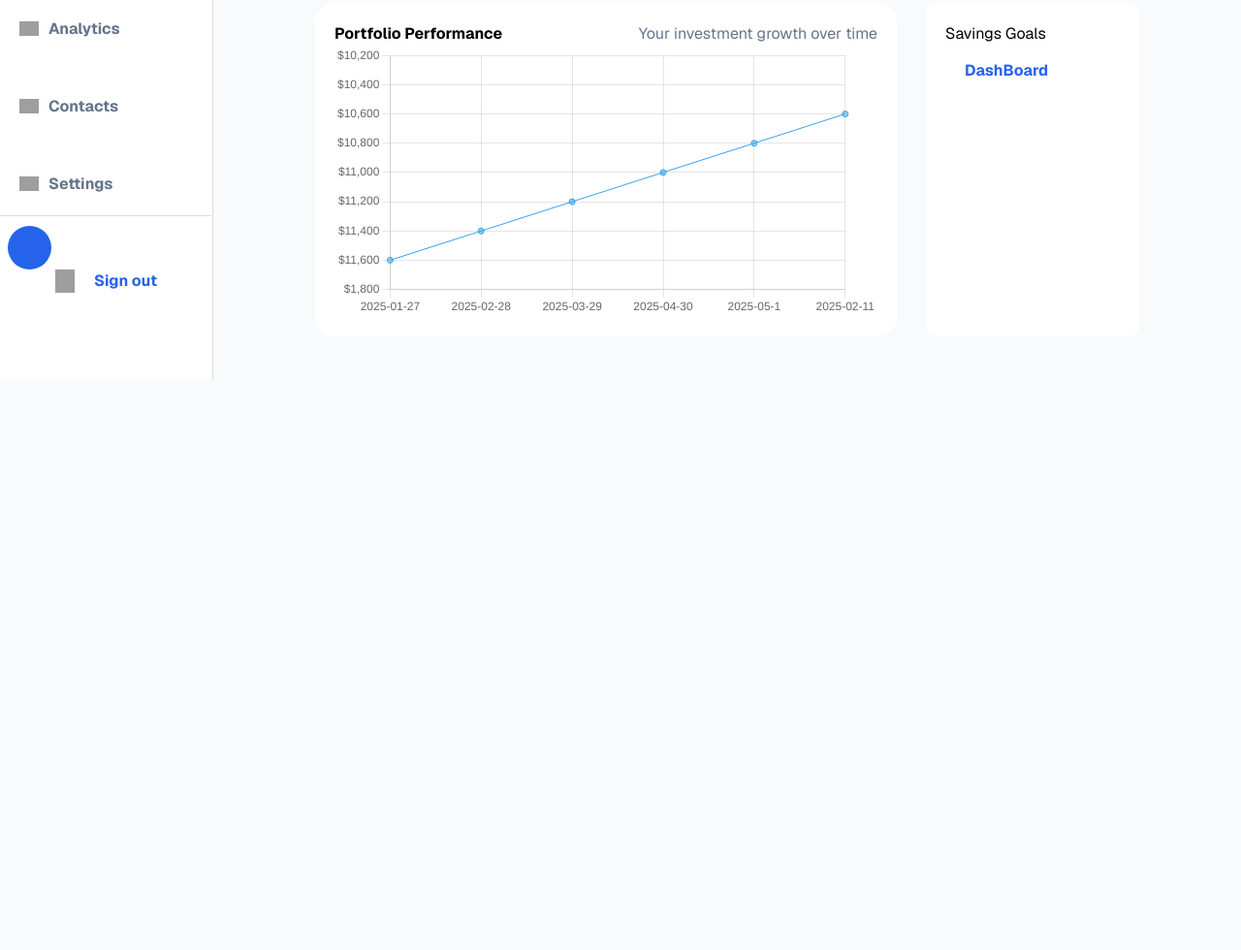
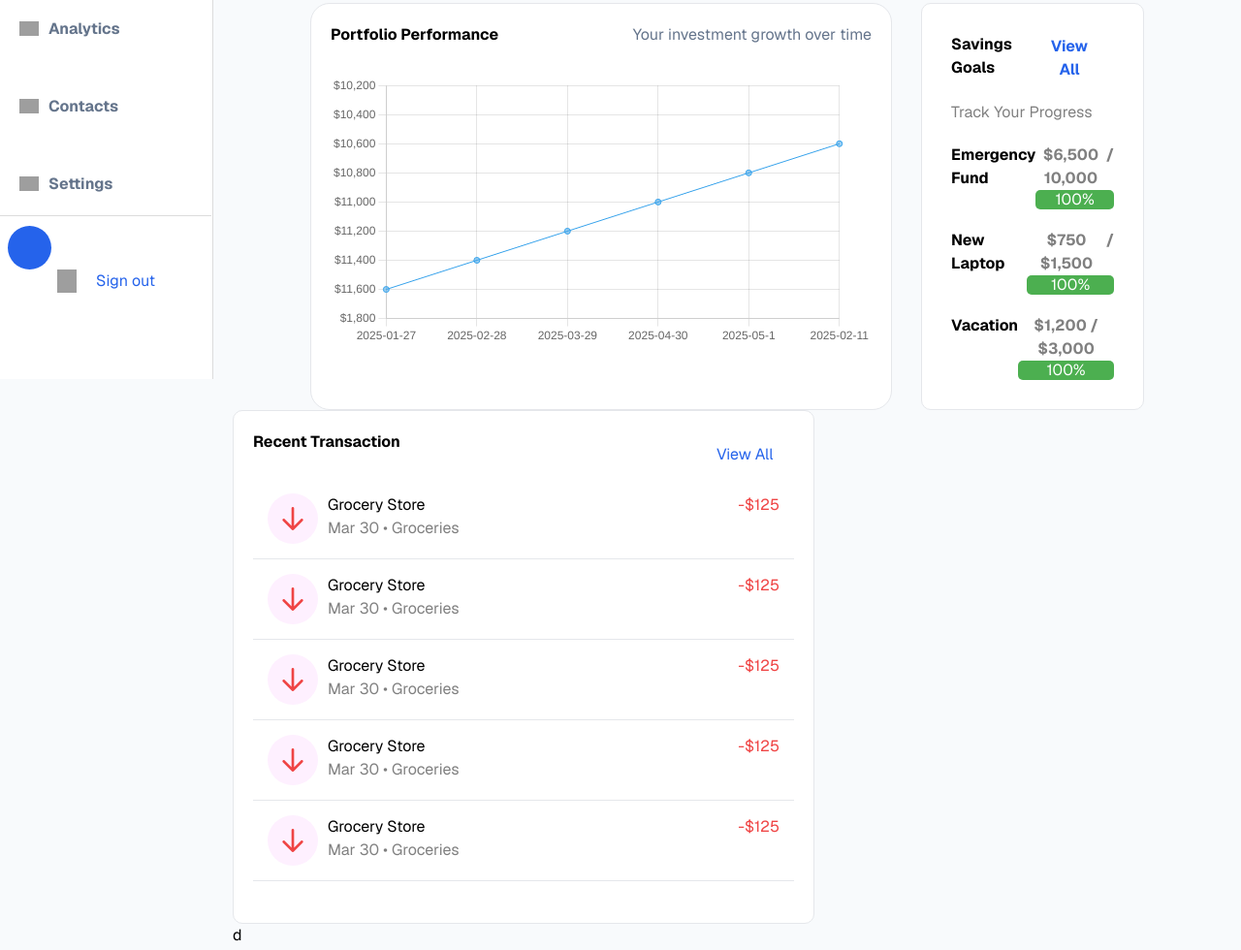
Before and after one commit to famzyjr/aunthentication-, a website with bundled scripts: page Homepage.html in a window 1280 px wide. Shown: the part 409-1389 px from the top of the page at 97% size. Before the commit the page ends 880 px from the top, so only its background shows below. Built offline with nearby package versions, Linux system fonts and the light colour scheme; no server answers; grey boxes are pictures that could not be loaded.

Commit message:
home dasboard update

```diff
--- a/Homepage.html
+++ b/Homepage.html
@@ -13,8 +13,9 @@
   <link href="https://fonts.googleapis.com/css2?family=Geist:wght@100..900&display=swap" rel="stylesheet">
 </head>
 
-<body class="">
+<body>
   <div>
+    <!-- Header -->
     <div class="headercon">
       <div class="header">
         <div class="searchbar">g</div>
@@ -24,72 +25,94 @@
         </div>
       </div>
     </div>
+
+    <!-- Dashboard Content -->
     <div class="DashboardContentCon">
+      <!-- Dashboard Header -->
       <div class="dasboardContentHeader">
         <div class="overviewHeader">
           <h1>Dashboard</h1>
           <p>Here's an overview of your finances</p>
         </div>
-        <div class="reportbtnCon"><button class="reportbtn">View Reports <img src="icons8-forward-24.png"
-              alt=""></button></div>
+        <div class="reportbtnCon">
+          <button class="reportbtn">
+            View Reports <img src="icons8-forward-24.png" alt="">
+          </button>
         </div>
+      </div>
+
+      <!-- Stats Cards -->
       <div class="flex flex-row justify-center gap-[20px]">
-        <div class="DashboardContent ">
+        <div class="DashboardContent">
           <div>
-            <div class="flex gap-[20px] justify-center mt-[20px]"><span class="text-[#2563EB] ">$</span>
+            <div class="flex gap-[20px] justify-center mt-[20px]">
+              <span class="text-[#2563EB] ">$</span>
               <p class="text-[#64748b]">Total Balance</p>
             </div>
             <div class="DashboardContentPara">
-              <p class="font-bold text-2xl  text-[#1E293B]">$24,851</p>
+              <p class="font-bold text-2xl text-[#1E293B]">$24,851</p>
               <div class="flex">
                 <div class="flex">
-                  <p class="DashboardContentPara"></p><img src="icons8-up-24.png" alt=""> +12.5%
+                  <p class="DashboardContentPara"></p>
+                  <img src="icons8-up-24.png" alt=""> +12.5%
                 </div>
               </div>
             </div>
           </div>
         </div>
-        <div class="DashboardContent ">
+
+        <div class="DashboardContent">
           <div>
-            <div class="flex gap-[20px] justify-center mt-[20px]"><span class="text-[#2563EB] "><img width="20"
-                  height="20" src="https://img.icons8.com/glyph-neue/64/228BE6/bullish--v1.png"
-                  alt="bullish--v1" /></span>
+            <div class="flex gap-[20px] justify-center mt-[20px]">
+              <span class="text-[#2563EB]">
+                <img width="20" height="20"
+                     src="https://img.icons8.com/glyph-neue/64/228BE6/bullish--v1.png"
+                     alt="bullish--v1" />
+              </span>
               <p class="text-[#64748b]">Investments</p>
             </div>
             <div class="DashboardContentPara">
-              <p class="font-bold text-2xl  text-[#1E293B]">$18,300</p>
+              <p class="font-bold text-2xl text-[#1E293B]">$18,300</p>
               <div class="flex">
                 <div class="flex">
-                  <p class="DashboardContentPara"></p><img src="icons8-up-24.png" alt="">+8.2%
+                  <p class="DashboardContentPara"></p>
+                  <img src="icons8-up-24.png" alt=""> +8.2%
                 </div>
               </div>
             </div>
           </div>
         </div>
-        <div class="DashboardContent ">
+
+        <div class="DashboardContent">
           <div>
-            <div class="flex gap-[20px] justify-center mt-[20px]"><span class="text-[#2563EB] "><img width="20"
-                  height="20" src="https://img.icons8.com/ios-glyphs/30/228BE6/money-box--v1.png"
-                  alt="money-box--v1" /></span>
+            <div class="flex gap-[20px] justify-center mt-[20px]">
+              <span class="text-[#2563EB]">
+                <img width="20" height="20"
+                     src="https://img.icons8.com/ios-glyphs/30/228BE6/money-box--v1.png"
+                     alt="money-box--v1" />
+              </span>
               <p class="text-[#64748b]">Savings</p>
             </div>
             <div class="DashboardContentPara">
-              <p class="font-bold text-2xl  text-[#1E293B]">$6,263</p>
+              <p class="font-bold text-2xl text-[#1E293B]">$6,263</p>
               <div class="flex">
                 <div class="flex">
-                  <p class="DashboardContentPara"></p><img src="icons8-up-24.png" alt=""> +24.3%
+                  <p class="DashboardContentPara"></p>
+                  <img src="icons8-up-24.png" alt=""> +24.3%
                 </div>
               </div>
             </div>
           </div>
         </div>
-        <div class="DashboardContent ">
+
+        <div class="DashboardContent">
           <div>
-            <div class="flex gap-[20px] justify-center mt-[20px]"><span class="text-[#2563EB] ">$</span>
+            <div class="flex gap-[20px] justify-center mt-[20px]">
+              <span class="text-[#2563EB] ">$</span>
               <p class="text-[#64748b]">Monthly Goal</p>
             </div>
             <div class="DashboardContentPara flex flex-col gap-[10px]">
-              <p class="font-bold text-2xl  text-[#1E293B]">78%</p>
+              <p class="font-bold text-2xl text-[#1E293B]">78%</p>
               <div class="progress-container">
                 <div class="progress-bar" id="myProgressBar"></div>
               </div>
@@ -102,90 +125,241 @@
           </div>
         </div>
       </div>
+
+      <!-- Charts + Goals -->
       <div>
         <div class="flex justify-center gap-[30px] mt-[20px]">
+          <!-- Portfolio Chart -->
           <div class="chartcon">
             <div class="chartconText">
-           <h1 class="font-bold text-[10px]  text-[#1E293B]">Portfolio Performance</h1>
+              <h1 class="font-bold text-[10px] text-[#1E293B]">Portfolio Performance</h1>
               <p class="text-[#64748b]">Your investment growth over time</p>
             </div>
-            <canvas id="myChart"></canvas>
+            <div>
+              <canvas id="myChart" class="e"></canvas>
             </div>
-        <div class="chartconTwo mt">
-        <h2>Savings Goals</h2>
+          </div>
+
+          <!-- Savings Goals -->
+          <div class="chartconTwoCon">
+            <div class="flex gap-[20px]">
+              <h2 class="font-bold">Savings Goals</h2>
               <li class="nav-item">
-          <div class="flex gap-2 cursor-pointer text-center sidebarContent">
-             <a href="Homepage.html" class=" mt-[2px] font-bold "><span
-                class="m">DashBoard</span></a>
+                <div class="flex gap-2 cursor-pointer text-center viewall">
+                  <a href="Homepage.html" class="mt-[2px] font-bold">
+                    <span class="m">View <br> All</span>
+                  </a>
                 </div>
               </li>
             </div>
+            <p class="mt-[20px] k">Track Your Progress</p>
+
+            <!-- Goal 1 -->
+            <div class="flex mt-[20px]">
+              <h2 class="font-bold">Emergency Fund</h2>
+              <div class="cursor-pointer text-center">
+                <div class="flex font-bold k">
+                  <div>$6,500 10,000</div>
+                  <div> /</div>
+                </div>
+                <div class="progress-container">
+                  <div class="progress-bar" id="myProgressBar"></div>
+                </div>
+              </div>
             </div>
 
+            <!-- Goal 2 -->
+            <div class="flex mt-[20px]">
+              <h2 class="font-bold">New Laptop</h2>
+              <div class="cursor-pointer text-center">
+                <div class="flex font-bold k">
+                  <div>$750 $1,500</div>
+                  <div>/</div>
+                </div>
+                <div class="progress-container">
+                  <div class="progress-bar" id="myProgressBar"></div>
+                </div>
+              </div>
             </div>
 
+            <!-- Goal 3 -->
+            <div class="flex mt-[20px]">
+              <h2 class="font-bold">Vacation</h2>
+              <div class="cursor-pointer text-center">
+                <div class="flex font-bold k">
+                  <div class="k">$1,200 / $3,000</div>
                 </div>
-    <div class="bg-[#fff] w-[200px] ddd z-10 sidebar ">
+                <div class="progress-container">
+                  <div class="progress-bar" id="myProgressBar"></div>
+                </div>
+              </div>
+            </div>
+          </div>
+        </div>
+      </div> <!-- End Charts + Goals -->
+
+      <div class="">
+        <div class="RecentTransactions">
+        <div class="RecentTransactionsHeader">
+           <div><h1 class="font-bold">Recent Transaction</h1></div>
+         <div><a href="http://" class="viewall d RecentText"><p >View All </p></a> </div>
+        </div>
+        <div>
+
+          <div class="grocery">
+           <div class="flex flex-row gap-[10px]">
+            <img src="arrow-down.png" class="arrowdownBG" alt="">
+            <div >
+            <h2>Grocery Store</h2>
+            <span class="text-[gray]">Mar 30 • Groceries</span>
+           </div>
+           </div>
+           <p class="groceryPara">-$125</p>
+          </div>
+
+           <div class="grocery">
+           <div class="flex flex-row gap-[10px]">
+            <img src="arrow-down.png" class="arrowdownBG" alt="">
+            <div >
+            <h2>Grocery Store</h2>
+            <span class="text-[gray]">Mar 30 • Groceries</span>
+           </div>
+           </div>
+           <p class="groceryPara">-$125</p>
+          </div>
+        </div>
+
+         <div class="grocery">
+           <div class="flex flex-row gap-[10px]">
+            <img src="arrow-down.png" class="arrowdownBG" alt="">
+            <div >
+            <h2>Grocery Store</h2>
+            <span class="text-[gray]">Mar 30 • Groceries</span>
+           </div>
+           </div>
+           <p class="groceryPara">-$125</p>
+          </div>
+
+           <div class="grocery">
+           <div class="flex flex-row gap-[10px]">
+            <img src="arrow-down.png" class="arrowdownBG" alt="">
+            <div >
+            <h2>Grocery Store</h2>
+            <span class="text-[gray]">Mar 30 • Groceries</span>
+           </div>
+           </div>
+           <p class="groceryPara">-$125</p>
+          </div>
+
+           <div class="grocery">
+           <div class="flex flex-row gap-[10px]">
+            <img src="arrow-down.png" class="arrowdownBG" alt="">
+            <div >
+            <h2>Grocery Store</h2>
+            <span class="text-[gray]">Mar 30 • Groceries</span>
+           </div>
+           </div>
+           <p class="groceryPara">-$125</p>
+          </div>
+      </div>
+      d
+      </div>
+
+
+
+
+    <!-- Sidebar -->
+    <div class="bg-[#fff] w-[200px] ddd z-10 sidebar">
       <div class="navheader p-[10px]">
-        <h1 class=" ff text-[#2563EB] sidebarheader font-bold p-[20px]  text-2xl">$ FinSave</h1>
-        <div> <span class="headerBorder"></span> </div>
+        <h1 class="ff text-[#2563EB] sidebarheader font-bold p-[20px] text-2xl">$ FinSave</h1>
+        <div><span class="headerBorder"></span></div>
       </div>
+
       <ul class="flex flex-col p-[0px] nav_links gap-[30px]">
         <li class="nav-item">
           <div class="flex gap-2 cursor-pointer text-center sidebarContent">
-            <div><img width="20" height="20 " src="https://img.icons8.com/ios-glyphs/30/228BE6/windows-11.png"
-                alt="windows-11" /></div> <a href="Homepage.html" class=" mt-[2px] font-bold "><span
-                class="m">DashBoard</span></a>
+            <div>
+              <img width="20" height="20"
+                   src="https://img.icons8.com/ios-glyphs/30/228BE6/windows-11.png"
+                   alt="windows-11" />
+            </div>
+            <a href="Homepage.html" class="mt-[2px] font-bold"><span class="m">DashBoard</span></a>
           </div>
         </li>
+
         <li class="nav-item">
           <div class="flex sidebarContent gap-2 cursor-pointer">
-            <div><img width="20" height="20" src="https://img.icons8.com/glyph-neue/64/228BE6/bullish--v1.png"
-                alt="bullish--v1" /></div> <a href="investment.html" class=" mt-[2px] font-bold "><span
-                class="m">Investments</span></a>
+            <div>
+              <img width="20" height="20"
+                   src="https://img.icons8.com/glyph-neue/64/228BE6/bullish--v1.png"
+                   alt="bullish--v1" />
+            </div>
+            <a href="investment.html" class="mt-[2px] font-bold"><span class="m">Investments</span></a>
           </div>
         </li>
+
         <li class="nav-item">
           <div class="flex sidebarContent gap-2 cursor-pointer">
-            <div><img width="20" height="20" src="https://img.icons8.com/ios-glyphs/30/228BE6/money-box--v1.png"
-                alt="money-box--v1" /></div> <a href="Savings.html" class=" mt-[2px] font-bold "><span
-                class="m">Savings</span></a>
+            <div>
+              <img width="20" height="20"
+                   src="https://img.icons8.com/ios-glyphs/30/228BE6/money-box--v1.png"
+                   alt="money-box--v1" />
+            </div>
+            <a href="Savings.html" class="mt-[2px] font-bold"><span class="m">Savings</span></a>
           </div>
         </li>
+
         <li class="nav-item">
           <div class="flex sidebarContent gap-2 cursor-pointer">
-            <div><img width="20" height="20"
+            <div>
+              <img width="20" height="20"
                    src="https://img.icons8.com/external-goofy-solid-kerismaker/96/228BE6/external-Desk-Calender-stationery-goofy-solid-kerismaker.png"
-                alt="external-Desk-Calender-stationery-goofy-solid-kerismaker" /></div> <a href="Transactions.html"
-              class=" mt-[2px] font-bold "><span class="m">Transactions</span></a>
+                   alt="calendar" />
             </div>
+            <a href="Transactions.html" class="mt-[2px] font-bold"><span class="m">Transactions</span></a>
+          </div>
+        </li>
+
         <li class="nav-item">
           <div class="flex sidebarContent gap-2 cursor-pointer">
-            <div><img width="20" height="20" src="https://img.icons8.com/ios-glyphs/30/228BE6/bar-chart.png"
-                alt="bar-chart" /></div> <a href="Analytics.html" class=" mt-[2px] font-bold "><span
-                class="m">Analytics</span></a>
+            <div>
+              <img width="20" height="20"
+                   src="https://img.icons8.com/ios-glyphs/30/228BE6/bar-chart.png"
+                   alt="bar-chart" />
+            </div>
+            <a href="Analytics.html" class="mt-[2px] font-bold"><span class="m">Analytics</span></a>
           </div>
         </li>
+
         <li class="nav-item">
           <div class="flex sidebarContent gap-2 cursor-pointer">
-            <div><img width="20" height="20" src="https://img.icons8.com/material-rounded/24/228BE6/user.png"
-                alt="user" /></div> <a href="Contacts.html" class=" mt-[2px] font-bold "><span
-                class="m">Contacts</span></a>
+            <div>
+              <img width="20" height="20"
+                   src="https://img.icons8.com/material-rounded/24/228BE6/user.png"
+                   alt="user" />
+            </div>
+            <a href="Contacts.html" class="mt-[2px] font-bold"><span class="m">Contacts</span></a>
           </div>
         </li>
+
         <li class="nav-item">
           <div class="flex sidebarContent gap-2 cursor-pointer">
-            <div><img width="20" class="nav-item" height="20"
-                src="https://img.icons8.com/material-sharp/24/228BE6/settings.png" alt="settings" /></div> <a
-              href="Settings.html" class=" mt-[2px] font-bold "> <span class="m">Settings</span></a>
+            <div>
+              <img width="20" height="20"
+                   src="https://img.icons8.com/material-sharp/24/228BE6/settings.png"
+                   alt="settings" />
+            </div>
+            <a href="Settings.html" class="mt-[2px] font-bold"><span class="m">Settings</span></a>
           </div>
         </li>
       </ul>
+
+
+      <!-- User + Logout -->
       <div class="p-2">
-        <div class="ff"> <span class="ff"></span> </div>
-        <div class="flex items-center gap-[15px]  mt-[10px] ">
-          <div
-            class=" iconBG rounded-full w-[45px] h-[45px] flex items-center justify-center text-white font-bold  cursor-pointer">
+        <div class="ff"><span class="ff"></span></div>
+        <div class="flex items-center gap-[15px] mt-[10px]">
+          <div class="iconBG rounded-full w-[45px] h-[45px] flex items-center justify-center text-white font-bold cursor-pointer">
             <span id="loggedUserEmail"></span>
           </div>
           <div class="flex gap-[8px] text-gray-800 font-bold m">
@@ -193,15 +367,18 @@
             <div><span id="loggedUserLName"></span></div>
           </div>
         </div>
-        <div id="logoutButton" class="flex gap-[20px] justify-center cursor-pointer  text-blue-700"> <img width="20"
-            height="20" class=" ml-auo mt-[140px] " src="https://img.icons8.com/ios/50/228BE6/exit--v1.png"
-            alt="exit--v1" />
+        <div id="logoutButton"
+             class="flex gap-[20px] justify-center cursor-pointer text-blue-700">
+          <img width="20" height="20"
+               class="ml-auo mt-[140px]"
+               src="https://img.icons8.com/ios/50/228BE6/exit--v1.png"
+               alt="exit" />
           <p class="d">Sign out</p>
         </div>
       </div>
     </div>
   </div>
+
   <script type="module" src="homepage.js"></script>
 </body>
-
 </html>
--- a/home.css
+++ b/home.css
@@ -60,11 +60,11 @@ body {
 /* ===== Other Styles ===== */
 .iconBG {
   background-color: #2563eb;
+  padding: 20px;
 }
 
 .d {
   color: #2563eb;
-  font-weight: 700;
 }
 
 .active {
@@ -87,8 +87,6 @@ li {
   gap: 10px;
   cursor: pointer;
 }
-
-
 
 .sidebar::-webkit-scrollbar {
   display: none;
@@ -169,9 +167,9 @@ font-size: 25px;
 
 .chartcon{
   background-color: #fff;
+  border: 1px solid #e5e7eb;
   width: 600px;
   border-radius: 20px;
-
   padding: 20px;
 }
 
@@ -180,9 +178,70 @@ font-size: 25px;
   justify-content: space-between;
 }
 
-.chartconTwo{
+.chartconTwoCon{
   background-color: #fff;
-  width: 220px;
+  border: 1px solid #e5e7eb;
+  width: 230px;
+  gap: 20px;
   border-radius: 10px;
+  padding: 30px;
+
+}
+
+.viewall{
+   height: 50px;
+  width: 100px;
+  padding: 20px;
+  border-radius: 10px;
+  transition: all 0.3s ease-in-out;
+  display: flex;
+  align-items: center;
+  gap: 10px;
+  cursor: pointer;
+}
+
+.viewall:hover{
+   background-color: #F5F5F5;
+}
+
+.k{
+  color: gray;
+}
+
+.e{
+margin-top: 30px;
+
+}
+
+.RecentTransactions{
+  background-color: #fff;
+  width: 600px;
+  height: 530px;
+  border-radius: 10px;
+  border: 1px solid #e5e7eb;;
   padding: 20px;
 }
+.RecentTransactionsHeader{
+  display: flex;
+  justify-content: space-between;
+}
+.RecentText{
+font-weight: 400;
+}
+
+.arrowdownBG{
+padding: 10px;
+border-radius: 50px;
+background-color: #fef0ff;
+}
+
+.grocery{
+  display: flex;
+  justify-content: space-between;
+  border-bottom: 1px solid #e5e7eb;
+  padding: 15px;
+}
+
+.groceryPara{
+  color: #EF4444;
+}
--- a/homepage.js
+++ b/homepage.js
@@ -69,9 +69,12 @@ document.addEventListener('DOMContentLoaded', function () {
 });
 
 function updateProgressBar(percentage) {
-  const progressBar = document.getElementById('myProgressBar');
-  progressBar.style.width = percentage + '%';
-  progressBar.textContent = percentage + '%'; // Optional: display percentage text
+  const progressBar = document.querySelectorAll('#myProgressBar');
+  progressBar.forEach(item =>{
+     item.style.width = percentage + '%';
+  item.textContent = percentage + '%';
+  })
+  // Optional: display percentage text
 }
 
 // Example usage:
@@ -105,7 +108,7 @@ new Chart(ctx, {
       }
     },
     layout: {
-      // padding: 100
+
     },
     scales: {
       y: {
```
Also changed, not shown: arrow-down.png (added), down-arrow (2).png (added). Lines whose indentation alone changed are shown as unchanged.
